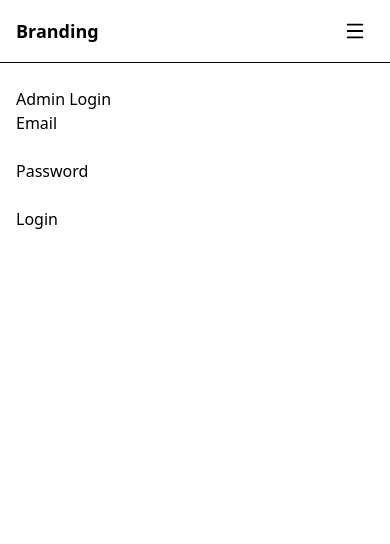
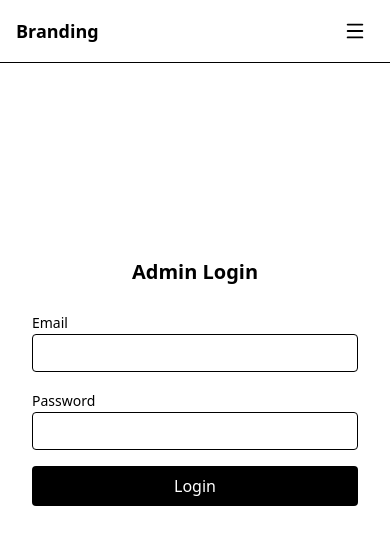
Before and after one commit to Karthikeyan1701/branding-website, a React app in the folder frontend/: page /admin in a window 390 px wide. Shown: the top 544 px of the page. Built offline with nearby package versions, Linux system fonts and the light colour scheme; the HTML template or start-up script is replaced by a standard one.

Commit message:
Done few responsiveness for the Admin Login and Dashboard Pages

```diff
--- a/frontend/src/pages/AdminLogin.jsx
+++ b/frontend/src/pages/AdminLogin.jsx
@@ -32,34 +32,43 @@ export default function AdminLogin() {
   };
 
   return (
-    <div>
-      <h2>Admin Login</h2>
+    <div className="min-h-[70vh] flex items-center justify-center px-4">
+      <div className="w-full max-w-sm space-y-6">
+        <h2 className="text-xl font-semibold text-center">Admin Login</h2>
 
-      <form onSubmit={handleLogin}>
-        <div>
-          <label>Email</label>
-          <br />
+        <form onSubmit={handleLogin} className="space-y-4">
+          <div className="space-y-1">
+            <label className="text-sm font-medium">Email</label>
             <input
               type="email"
+              className="w-full border rounded px-3 py-2 text-sm focus:outline-none focus:ring-2 focus:ring-black/20"
               value={email}
               onChange={(e) => setEmail(e.target.value)}
             />
           </div>
 
-        <div>
-          <label>Password</label>
-          <br />
+          <div className="space-y-1">
+            <label className="text-sm font-medium">Password</label>
             <input
               type="password"
+              className="w-full border rounded px-3 py-2 text-sm focus:outline-none focus:ring-2 focus:ring-black/20"
               value={password}
               onChange={(e) => setPassword(e.target.value)}
             />
           </div>
 
-        <button type="submit">Login</button>
+          <button
+            type="submit"
+            className="w-full bg-black text-white py-2 rounded hover:bg-gray-800"
+          >
+            Login
+          </button>
         </form>
 
-      {message && <p>{message}</p>}
+        {message && (
+          <p className="text-sm text-center text-gray-600">{message}</p>
+        )}
+      </div>
     </div>
   );
 }
--- a/frontend/src/pages/Dashboard.jsx
+++ b/frontend/src/pages/Dashboard.jsx
@@ -22,7 +22,7 @@ export default function Dashboard() {
     fetchCategories,
     fetchSubcategories,
     fetchProducts,
-    showSuccessMsg
+    showSuccessMsg,
   } = useDashboardData();
 
   const [openDialog, setOpenDialog] = useState(false);
@@ -35,31 +35,31 @@ export default function Dashboard() {
   const [editProduct, setEditProduct] = useState(null);
 
   return (
-    <div className="space-y-8">
+    <div className="space-y-10 px-4 md:px-6 lg:px-8">
       {/* -------- Header -------- */}
-      <div className="flex flex-col md:flex-row md:items-center md:justify-between">
+      <div className="flex flex-col gap-4 md:flex-row md:items-center md:justify-between">
         <h2 className="text-xl font-semibold">Admin Dashboard</h2>
 
-        <div className="flex flex-col gap-1">
-          {successMsg && <p className="text-green-600">{successMsg}</p>}
+        <div className="space-y-1">
+          {successMsg && <p className="text-green-600 text-sm">{successMsg}</p>}
 
-          {errorMsg && <p className="text-red-600">{errorMsg}</p>}
+          {errorMsg && <p className="text-red-600 text-sm">{errorMsg}</p>}
         </div>
 
         <button
           onClick={logout}
-          className="border px-3 py-1 rounded hover:bg-gray-100 w-fit"
+          className="border px-4 py-2 rounded hover:bg-gray-100 w-fit"
         >
           Logout
         </button>
       </div>
 
       {/* -------- Category Section -------- */}
-      <section className="space-y-3">
-        <div className="flex justify-between items-center">
+      <section className="space-y-4">
+        <div className="flex flex-col gap-2 sm:flex-row sm:justify-between sm:items-center">
           <h3 className="font-semibold">Categories</h3>
           <button
-            className="border px-3 py-1 rounded"
+            className="border px-4 py-2 rounded w-fit"
             onClick={() => {
               setEditCategory(null);
               setOpenDialog(true);
@@ -76,10 +76,14 @@ export default function Dashboard() {
             No categories yet. Click "Add Category" to create your first one.
           </p>
         ) : (
-          <ul className="space-y-2">
+          <ul className="space-y-3">
             {categories.map((category) => (
-              <li key={category._id} className="flex items-center gap-3">
+              <li
+                key={category._id}
+                className="flex flex-col gap-2 sm:flex-row sm:items-center sm:gap-4"
+              >
                 <strong>{category.name}</strong>{' '}
+                <div className="flex gap-3">
                   <button
                     className="text-blue-600 text-sm"
                     onClick={() => {
@@ -88,13 +92,14 @@ export default function Dashboard() {
                     }}
                   >
                     Edit
-                </button>{' '}
+                  </button>
                   <button
                     className="text-red-600 text-sm"
                     onClick={() => handleDeleteCategory(category._id)}
                   >
                     Delete
                   </button>
+                </div>
               </li>
             ))}
           </ul>
@@ -102,11 +107,11 @@ export default function Dashboard() {
       </section>
 
       {/* -------- Subcategory Section -------- */}
-      <section className="space-y-3">
-        <div className="flex justify-between items-center">
+      <section className="space-y-4">
+        <div className="flex flex-col gap-2 sm:flex-row sm:justify-between sm:items-center">
           <h3 className="font-semibold">Subcategories</h3>
           <button
-            className="border px-3 py-1 rounded"
+            className="border px-4 py-2 rounded w-fit"
             onClick={() => {
               setEditSubcategory(null);
               setOpenSubDialog(true);
@@ -123,13 +128,17 @@ export default function Dashboard() {
             No subcategories yet. Add one new subcategory under a category.
           </p>
         ) : (
-          <ul className="space-y-2">
+          <ul className="space-y-3">
             {subcategories.map((subcategory) => (
-              <li key={subcategory._id} className="flex items-center gap-3">
+              <li
+                key={subcategory._id}
+                className="flex flex-col gap-2 sm:flex-row sm:items-center sm:gap-4"
+              >
                 <strong>{subcategory.name}</strong>
                 <span className="text-sm text-gray-500">
                   {subcategory.category?.name}
                 </span>
+                <div className="flex gap-3">
                   <button
                     className="text-blue-600 text-sm"
                     onClick={() => {
@@ -145,6 +154,7 @@ export default function Dashboard() {
                   >
                     Delete
                   </button>
+                </div>
               </li>
             ))}
           </ul>
@@ -152,11 +162,11 @@ export default function Dashboard() {
       </section>
 
       {/* -------- Product Section -------- */}
-      <section className="space-y-3">
-        <div className="flex justify-between items-center">
+      <section className="space-y-4">
+        <div className="flex flex-col gap-2 sm:flex-row sm:justify-between sm:items-center">
           <h3 className="font-semibold">Products</h3>
           <button
-            className="border px-3 py-1 rounded"
+            className="border px-4 py-2 rounded w-fit"
             onClick={() => {
               setEditProduct(null);
               setOpenProdDialog(true);
@@ -169,13 +179,21 @@ export default function Dashboard() {
         {loading.products ? (
           <p className="text-gray-500">Loading products...</p>
         ) : products.length === 0 ? (
-          <p className="text-gray-500">No products yet. Add your first product.</p>
+          <p className="text-gray-500">
+            No products yet. Add your first product.
+          </p>
         ) : (
-          <ul className="space-y-2">
+          <ul className="space-y-3">
             {products.map((prod) => (
-              <li key={prod._id} className="flex items-center gap-3">
+              <li
+                key={prod._id}
+                className="flex flex-col gap-2 sm:flex-row sm:items-center sm:gap-4"
+              >
                 <strong>{prod.name}</strong>
-                <span className="text-sm text-gray-500">{prod.category?.name}</span>
+                <span className="text-sm text-gray-500">
+                  {prod.category?.name}
+                </span>
+                <div className="flex gap-3">
                   <button
                     className="text-blue-600 text-sm"
                     onClick={() => {
@@ -187,9 +205,11 @@ export default function Dashboard() {
                   </button>
                   <button
                     className="text-red-600 text-sm"
-                 onClick={() => handleDeleteProduct(prod._id)}>
+                    onClick={() => handleDeleteProduct(prod._id)}
+                  >
                     Delete
                   </button>
+                </div>
               </li>
             ))}
           </ul>
```
Lines whose indentation alone changed are shown as unchanged.
